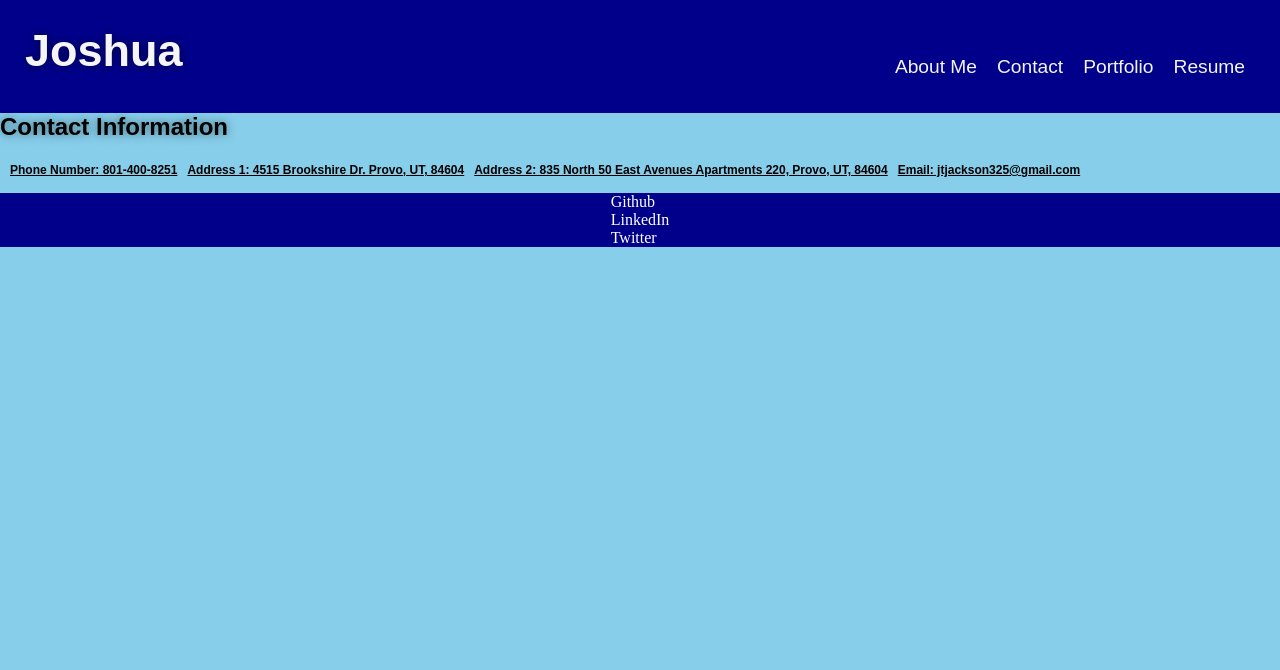
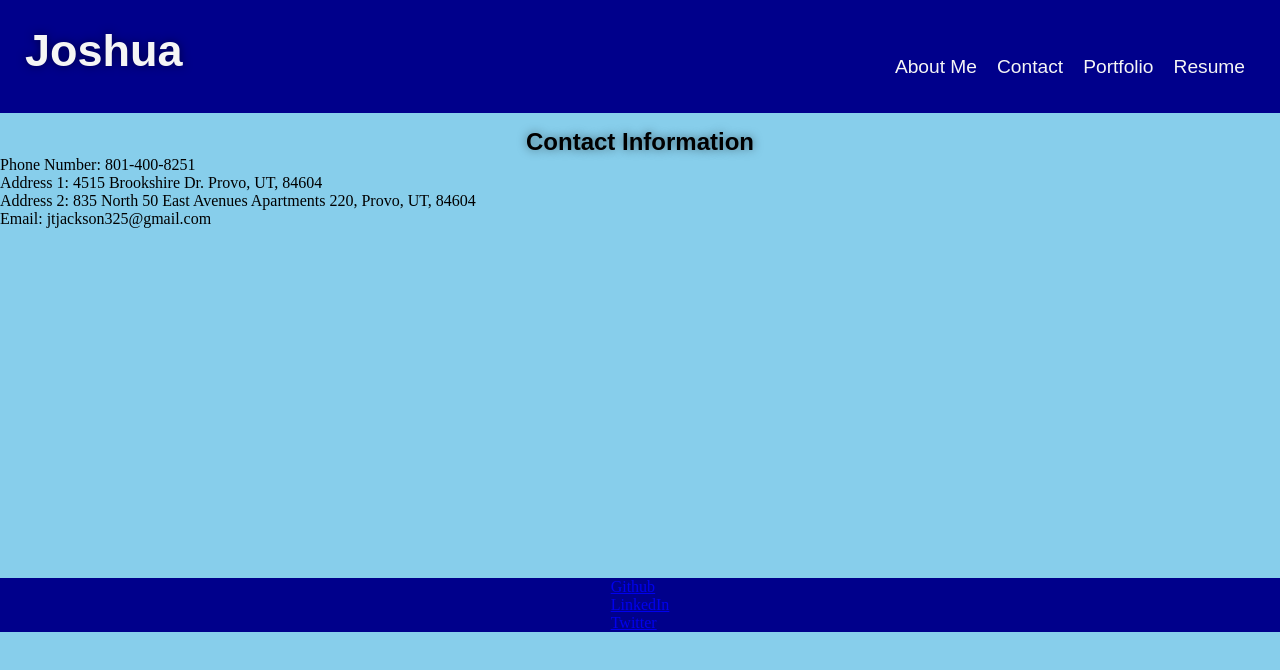
Before and after one commit to Joker282855/display-portfolio, a React (Create React App) app: page /contact in a window 1280 px wide. Shown: the top 670 px of the page. Built offline with nearby package versions, Linux system fonts and the light colour scheme.

Commit message:
got the contact information section to look more like the requirments for the portfolio

```diff
--- a/src/components/About-Me/index.js
+++ b/src/components/About-Me/index.js
@@ -10,7 +10,7 @@ function About() {
                <p>
                    I was born and raised in Provo, Utah. I have four older brothers and one older sister
                    which makes me the youngest memeber in my family all of my siblings are married and
-                   live in different states. I have twenty four niecies and nephws in total.
+                   live in different states. I have twenty four niecies and nepehws in total.
                </p>
                <br></br>
                <p>
--- a/src/index.css
+++ b/src/index.css
@@ -77,30 +77,15 @@ header nav ul li a:focus {
   justify-content: center;
 }
 .contact {
-  height: 80px;
-  display: flex;
-  flex-wrap: wrap;
-  justify-content: space-between;
+  height: 450px;
 }
 .contact h2 {
+  margin-top: 15px;
   font-family: Arial, Helvetica, sans-serif;
-  justify-content: center;
+  text-align: center;
   text-shadow: 0 0 10px rgba(0, 0, 0, 0.5);
 }
-.list ul {
-  display: flex;
-  flex-wrap: wrap;
-  justify-content: space-between;
-}
-.list ul li {
-  display: inline-block;
-  font-family: Arial, Helvetica, sans-serif;
-  padding-top: 6px;
-  margin-left: 10px;
-  font-weight: bold;
-  text-decoration: underline;
-  font-size: 12px;
-}
+.list ul a
 .list ul li:hover {
   color: var(--blue);
 }
@@ -140,6 +125,7 @@ header nav ul li a:focus {
   font-size: 16px;
 }
 .me p:first-letter {
+  color: var(--blue);
   font-size: 16px;
 }
 footer {
@@ -148,10 +134,6 @@ footer {
   display: flex;
   flex-wrap: wrap;
   justify-content: center;
-}
-footer a {
-  text-decoration: none;
-  color: white;
 }
 @media screen and (max-width: 768px) {
 .contact {
@@ -171,8 +153,8 @@ footer a {
   width: 100%;
 }
 .list ul li {
-  display: grid;
-  font-size: 18px;
+  display: inline-block;
+  font-size: 1.55vw;
 }
 }
 @media screen and (max-width: 575px) {
```
